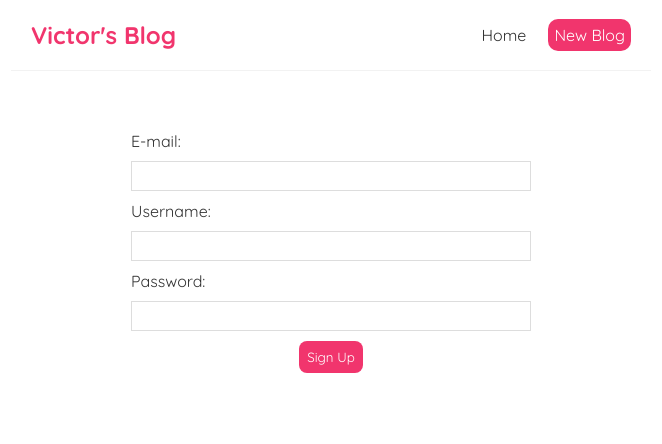
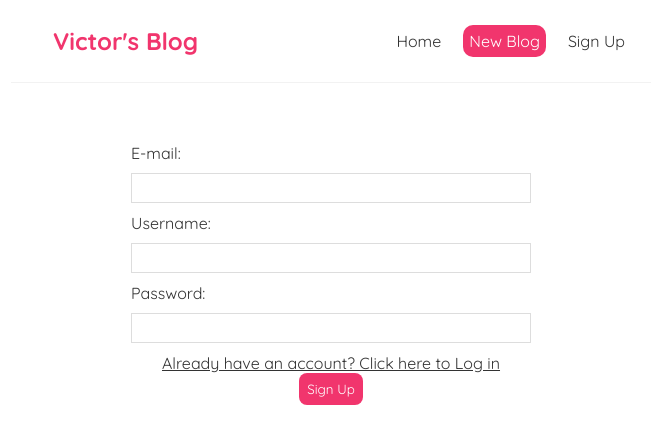
Before and after one commit to vicantlop/reactBlog, a React (Create React App) app: page /signup in a window 1280 px wide. Shown: the top 444 px of the page, without its empty margins (309-971 px from the left). Built offline with nearby package versions, Linux system fonts and the light colour scheme.

Commit message:
added redux to project and created userReducer using redux toolkit

```diff
--- a/package.json
+++ b/package.json
@@ -3,13 +3,17 @@
   "version": "0.1.0",
   "private": true,
   "dependencies": {
+    "@reduxjs/toolkit": "^1.9.1",
     "@testing-library/jest-dom": "^5.16.5",
     "@testing-library/react": "^13.4.0",
     "@testing-library/user-event": "^13.5.0",
     "react": "^18.2.0",
     "react-dom": "^18.2.0",
+    "react-redux": "^8.0.5",
     "react-router-dom": "^6.7.0",
     "react-scripts": "5.0.1",
+    "redux-logger": "^3.0.6",
+    "redux-thunk": "^2.4.2",
     "web-vitals": "^2.1.4"
   },
   "scripts": {
--- a/src/Blog/Login.jsx
+++ b/src/Blog/Login.jsx
@@ -1,12 +1,19 @@
+import { useDispatch, useSelector } from "react-redux";
+import { getUser } from "./store/userReducer";
+
 const Login = () => {
+  const { user } = useSelector((state) => state.user)
+  const dispatch = useDispatch();
+
   return (
     <div className="login">
+      <div className="user">the user is {user}</div>
       <form>
         <label>Username:</label>
         <input type="text" />
         <label>Password:</label>
         <input type="password" name="password" id="password" />
-        <button>Login</button>
+        <button onClick={() => dispatch(getUser())}>Login</button>
       </form>
     </div>
   );
--- a/src/Blog/NavBar.jsx
+++ b/src/Blog/NavBar.jsx
@@ -1,9 +1,15 @@
+import { useState } from "react";
 import { Link } from "react-router-dom";
 
 const NavBar = () => {
+  const [loggedIn, setLoggedIn] = useState(false)
+
+
   return (
     <nav className="navbar">
-      <h1>Victor's Blog</h1>
+      <Link to="/">
+        <h1>Victor's Blog</h1>
+      </Link>
       <div className="links">
         <Link to="/">Home</Link>
         <Link to="/create" style={{
@@ -11,6 +17,7 @@ const NavBar = () => {
           backgroundColor: "#f1356d",
           borderRadius: "10px"
         }}>New Blog</Link>
+        {!loggedIn && <Link to='/signup'>Sign Up</Link>}
       </div>
     </nav>
   );
--- a/src/Blog/SignUp.jsx
+++ b/src/Blog/SignUp.jsx
@@ -1,3 +1,5 @@
+import { Link } from "react-router-dom";
+
 const SignUp = () => {
   return (
     <div className="sign-up">
@@ -8,6 +10,7 @@ const SignUp = () => {
         <input type="text" />
         <label>Password:</label>
         <input type="password" name="password" id="password" />
+        <Link to="/login">Already have an account? Click here to Log in</Link>
         <button>Sign Up</button>
       </form>
     </div>
--- /dev/null
+++ b/src/Blog/store/index.js
@@ -0,0 +1,8 @@
+import { configureStore } from "@reduxjs/toolkit";
+import user from "./userReducer";
+
+export default configureStore({
+  reducer: {
+    user,
+  }
+})
--- /dev/null
+++ b/src/Blog/store/userReducer.jsx
@@ -0,0 +1,17 @@
+import { createSlice } from "@reduxjs/toolkit";
+
+export const userSlice = createSlice({
+  name: "user",
+  initialState: {
+    user: "hel",
+  },
+  reducers: {
+    getUser: async (state, action) => {
+      return state.user;
+    },
+  },
+});
+
+export const { getUser } = userSlice.actions;
+
+export default userSlice.reducer;
--- a/src/index.css
+++ b/src/index.css
@@ -14,8 +14,10 @@
   margin: 0 auto;
   border-bottom: 1px solid #f2f2f2;
 }
-.navbar h1 {
+.navbar a h1 {
   color: #f1356d;
+  margin-left: 0px;
+  padding: 0px;
 }
 .navbar .links {
   margin-left: auto;
@@ -133,6 +135,10 @@
   cursor: pointer;
 }
 
+.sign-up a {
+  display: block;
+}
+
 /* login */
 .login {
   max-width: 400px;
--- a/src/index.js
+++ b/src/index.js
@@ -3,11 +3,15 @@ import ReactDOM from 'react-dom/client';
 import './index.css';
 import App from './App';
 import reportWebVitals from './reportWebVitals';
+import store from './Blog/store';
+import { Provider } from 'react-redux';
 
 const root = ReactDOM.createRoot(document.getElementById('root'));
 root.render(
   <React.StrictMode>
-    <App />
+    <Provider store={store}>
+      <App />
+    </Provider>
   </React.StrictMode>
 );
 
```
Also changed, not shown: 1 other file (tests, documents, lock files or other folders).
